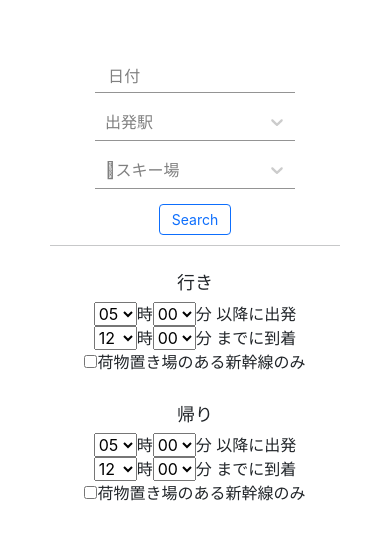
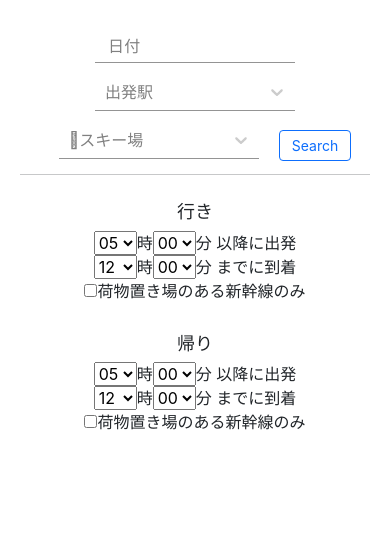
Before and after one commit to knogu/ski-train-frontend, a React (Create React App) app: page / in a window 390 px wide. Shown: the top 540 px of the page. Built offline with nearby package versions, Linux system fonts and the light colour scheme.

Commit message:
sp見た目調整

```diff
--- a/src/App.scss
+++ b/src/App.scss
@@ -1,5 +1,8 @@
 .main {
   margin: 50px;
+  @media(max-width: 767px) {
+    margin: 20px;
+  }
 }
 
 .place-form {
@@ -41,6 +44,9 @@
     }
     span {
       display: none;
+    }
+    @media(max-width: 767px) {
+      margin: 5px 20px;
     }
   }
   @media(max-width: 767px) {
```
